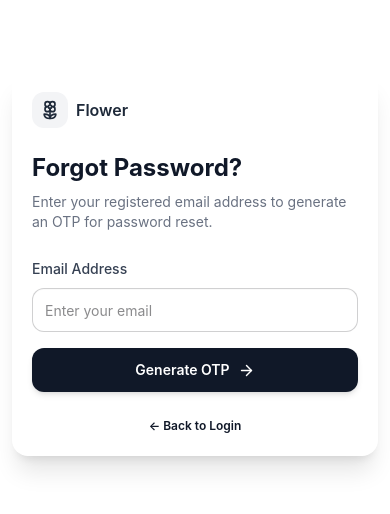
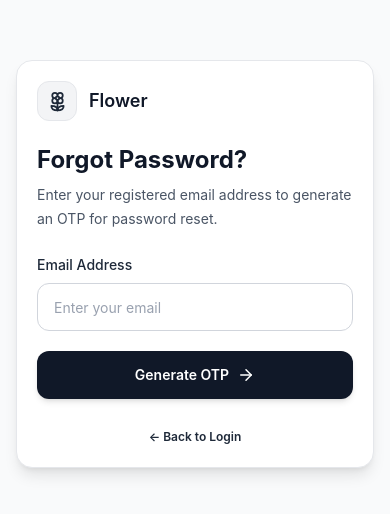
Before and after one commit to Vishal1535/FlowerDeployment, a React (Vite) app in the folder Fronted/: page /forgot-password in a window 390 px wide. Shown: the part 158-672 px from the top of the page. Built offline with nearby package versions, Linux system fonts and the light colour scheme; no server answers.

Commit message:
fix responsive UI for OTP and password reset pages

```diff
--- a/Fronted/src/Component/Auth/ForgetPassword.jsx
+++ b/Fronted/src/Component/Auth/ForgetPassword.jsx
@@ -11,7 +11,7 @@ export const ForgetPassword = () => {
   const dispatch = useDispatch();
   const navigate = useNavigate();
 
-  const { loading ,emailStoreForOtp} = useSelector((state) => state.user);
+  const { loading, emailStoreForOtp } = useSelector((state) => state.user);
 
   const { isAuthorized } = useSelector((state) => state.user);
 
@@ -53,27 +53,28 @@ useEffect(() => {
   };
 
   return (
-    <div className="min-h-screen w-full flex items-center justify-center px-3 sm:px-4 py-6 sm:py-8">
+    <div className="min-h-screen w-full bg-gray-50 flex items-center justify-center px-4 py-6 sm:px-6 sm:py-8">
 
-      <div className="w-full max-w-md shadow-xl rounded-2xl p-5 sm:p-7 md:p-9 lg:p-12">
+      <div className="w-full max-w-md bg-white border border-gray-200 shadow-lg rounded-2xl p-5 sm:p-7 md:p-9 lg:p-10">
 
         {/* Logo */}
-        <div className="flex items-center gap-2 text-gray-800 mb-6 sm:mb-8">
+        <div className="flex items-center gap-3 text-gray-900 mb-6 sm:mb-8">
 
           <div
-            className="w-9 h-9 sm:w-10 sm:h-10
+            className="w-10 h-10 sm:w-11 sm:h-11
                        rounded-xl
                        bg-gray-100
+                       border border-gray-200
                        flex items-center justify-center
                        shrink-0"
           >
             <Flower2
-              size={20}
-              className="sm:w-[21px] sm:h-[21px]"
+              size={21}
+              className="text-gray-800"
             />
           </div>
 
-          <span className="font-semibold text-base sm:text-lg">
+          <span className="font-semibold text-lg sm:text-xl text-gray-900">
             Flower
           </span>
 
@@ -82,11 +83,11 @@ useEffect(() => {
         {/* Heading */}
         <div className="mb-6 sm:mb-7">
 
-          <h1 className="text-2xl sm:text-3xl font-bold text-gray-900">
+          <h1 className="text-2xl sm:text-3xl font-bold text-gray-900 leading-tight">
             Forgot Password?
           </h1>
 
-          <p className="text-sm text-gray-500 mt-2 leading-5 sm:leading-6">
+          <p className="text-sm sm:text-[15px] text-gray-600 mt-2 leading-6">
             Enter your registered email address to generate an OTP
             for password reset.
           </p>
@@ -95,7 +96,7 @@ useEffect(() => {
 
         {/* Form */}
         <form
-          className="space-y-4 sm:space-y-5"
+          className="space-y-5"
           onSubmit={handleSubmit}
         >
 
@@ -103,9 +104,11 @@ useEffect(() => {
           <div>
 
             <label
-              className="text-sm
+              className="block
+                         text-sm
                          font-medium
-                         text-gray-700"
+                         text-gray-800
+                         mb-2"
             >
               Email Address
             </label>
@@ -118,15 +121,18 @@ useEffect(() => {
                 setEmail(e.target.value);
               }}
               placeholder="Enter your email"
-              className="input
-                         input-bordered
-                         w-full
-                         h-11
-                         sm:h-12
-                         mt-2
+              className="w-full
+                         h-12
                          rounded-xl
-                         text-sm sm:text-base
-                         focus:outline-none
+                         border
+                         border-gray-300
+                         bg-white
+                         text-gray-900
+                         placeholder:text-gray-400
+                         px-4
+                         text-sm
+                         sm:text-base
+                         outline-none
                          focus:border-gray-500
                          focus:ring-2
                          focus:ring-gray-100
@@ -141,15 +147,17 @@ useEffect(() => {
             type="submit"
             disabled={loading}
             className="w-full
-                       h-11
-                       sm:h-12
+                       h-12
+                       sm:h-[50px]
                        rounded-xl
                        bg-gray-900
                        hover:bg-gray-800
+                       active:bg-gray-950
                        disabled:bg-gray-400
                        disabled:cursor-not-allowed
                        text-white
-                       text-sm sm:text-base
+                       text-sm
+                       sm:text-base
                        font-semibold
                        flex
                        items-center
@@ -169,8 +177,8 @@ useEffect(() => {
               <>
                 Generate OTP
                 <ArrowRight
-                  size={17}
-                  className="sm:w-[18px] sm:h-[18px]"
+                  size={18}
+                  className="shrink-0"
                 />
               </>
             )}
@@ -180,13 +188,16 @@ useEffect(() => {
         </form>
 
         {/* Back to Login */}
-        <div className="text-center mt-5 sm:mt-7">
+        <div className="text-center mt-6">
 
           <Link
             to="/login"
-            className="text-xs sm:text-sm
+            className="inline-block
+                       text-xs
+                       sm:text-sm
                        font-semibold
-                       text-gray-900
+                       text-gray-800
+                       hover:text-gray-950
                        hover:underline"
           >
             ← Back to Login
```
Lines whose indentation alone changed are shown as unchanged.
